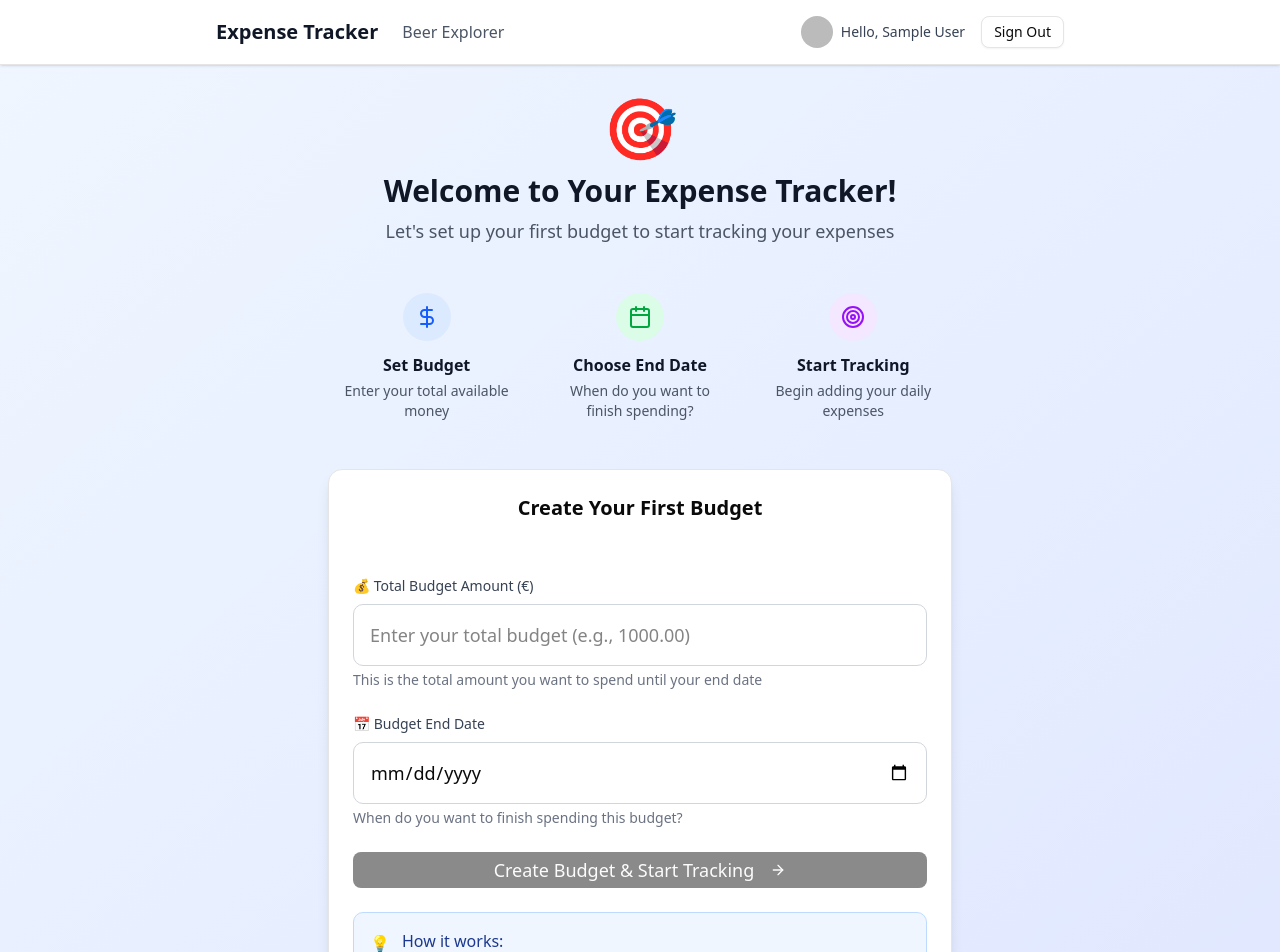
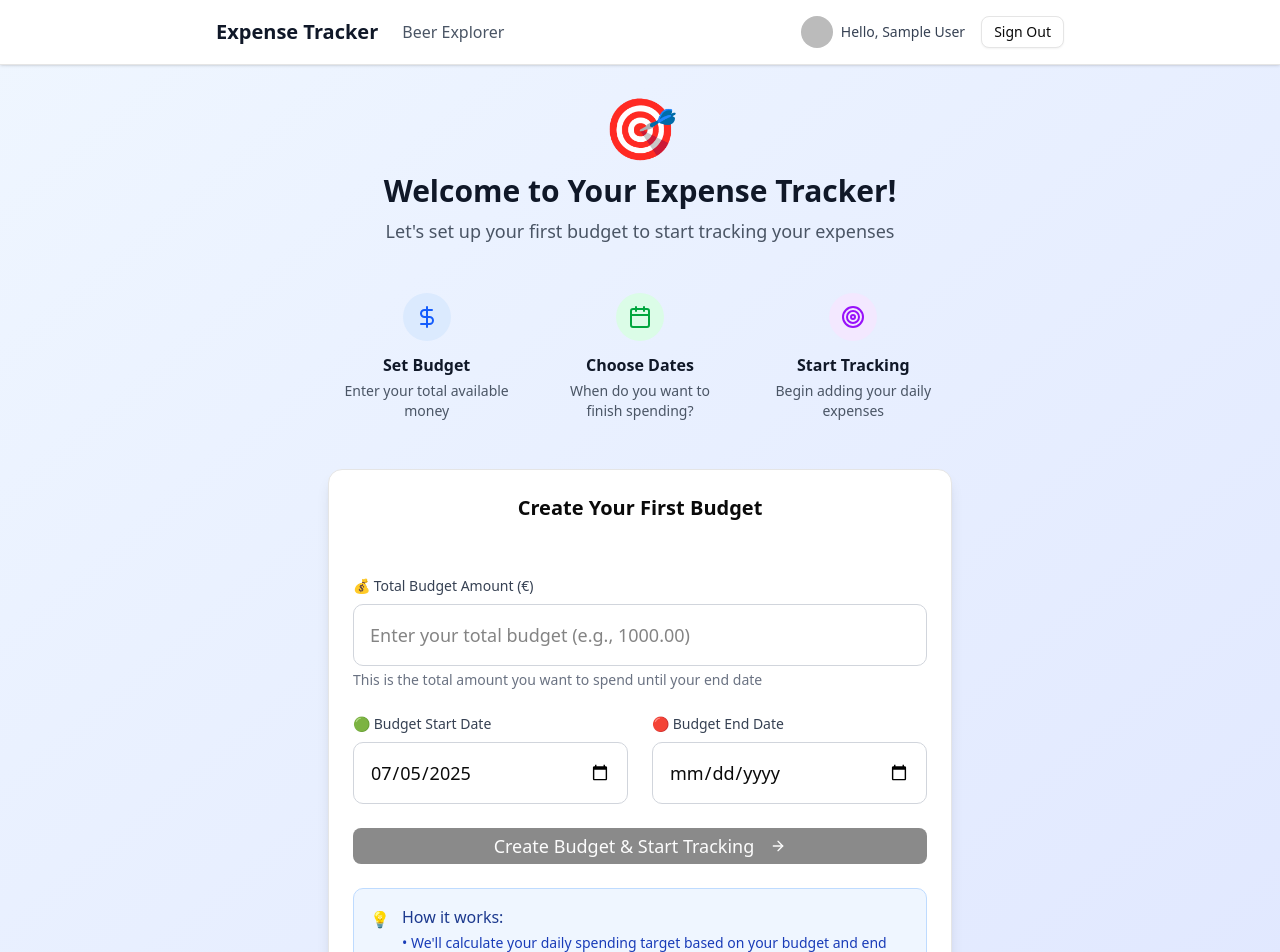
Before and after one commit to wangilisasi/beer, a Next.js app: page / in a window 1280 px wide. Shown: the top 952 px of the page. Built offline with nearby package versions, Linux system fonts and the light colour scheme; no server answers; the database is empty; sample sign-in values are in the browser's storage.

Commit message:
feat: support budget startDate (schema, API, UI)

```diff
--- a/app/api/expense-tracker/route.ts
+++ b/app/api/expense-tracker/route.ts
@@ -61,7 +61,7 @@ export async function POST(request: NextRequest) {
     }
 
     const body = await request.json();
-    const { totalMoney, endDate } = body;
+    const { totalMoney, startDate, endDate } = body;
 
     // Check if tracker already exists for this user
     const existingTracker = await prisma.expenseTracker.findFirst({
@@ -76,6 +76,7 @@ export async function POST(request: NextRequest) {
         where: { id: existingTracker.id },
         data: {
           totalMoney: parseFloat(totalMoney),
+          startDate,
           endDate,
           updatedAt: new Date()
         },
@@ -94,6 +95,7 @@ export async function POST(request: NextRequest) {
       const newTracker = await prisma.expenseTracker.create({
         data: {
           totalMoney: parseFloat(totalMoney),
+          startDate,
           endDate,
           userId: session.user.id
         },
--- a/app/page.tsx
+++ b/app/page.tsx
@@ -42,7 +42,7 @@ export default async function TrackerPage() {
                   <span className="text-green-500 mr-2">📅</span>
                   <span className="text-gray-600 font-medium">Start Date</span>
                 </div>
-                <p className="text-lg font-bold text-gray-900">2025-07-04</p>
+                <p className="text-lg font-bold text-gray-900">{data.startDate}</p>
               </div>
               <div className="text-center border-b sm:border-b-0 pb-4 sm:pb-0">
                 <div className="flex items-center justify-center mb-2">
@@ -68,7 +68,7 @@ export default async function TrackerPage() {
             <CardContent className="p-4 relative">
               <div className="flex items-center justify-between mb-2">
                 <h3 className="text-sm font-medium text-gray-600">Total Budget</h3>
-                <BudgetDialog totalMoney={data.totalMoney} endDate={data.endDate}>
+                <BudgetDialog totalMoney={data.totalMoney} startDate={data.startDate} endDate={data.endDate}>
                   <button className="text-gray-400 hover:text-blue-600 transition-colors duration-200 p-1 rounded-full hover:bg-blue-50">
                     <Edit size={16} />
                   </button>
--- a/components/BudgetDialog.tsx
+++ b/components/BudgetDialog.tsx
@@ -7,20 +7,23 @@ import { Button } from "@/components/ui/button";
 
 interface BudgetDialogProps {
   totalMoney: number;
+  startDate: string;
   endDate: string;
   children: React.ReactNode;
 }
 
-export default function BudgetDialog({ totalMoney, endDate, children }: BudgetDialogProps) {
+export default function BudgetDialog({ totalMoney, startDate, endDate, children }: BudgetDialogProps) {
   const [budgetModalOpen, setBudgetModalOpen] = useState(false);
   const [budgetInput, setBudgetInput] = useState<string>(String(totalMoney));
+  const [startDateInput, setStartDateInput] = useState<string>(startDate);
+  const [endDateInput, setEndDateInput] = useState<string>(endDate);
   const router = useRouter();
 
   const handleUpdateBudget = async (newTotalMoney: number) => {
     await fetch("/api/expense-tracker", {
       method: "POST",
       headers: { "Content-Type": "application/json" },
-      body: JSON.stringify({ totalMoney: newTotalMoney, endDate }),
+      body: JSON.stringify({ totalMoney: newTotalMoney, startDate: startDateInput, endDate: endDateInput }),
     });
     router.refresh();
   };
@@ -31,6 +34,8 @@ export default function BudgetDialog({ totalMoney, endDate, children }: BudgetDi
         <div
           onClick={() => {
             setBudgetInput(String(totalMoney));
+            setStartDateInput(startDate);
+            setEndDateInput(endDate);
             setBudgetModalOpen(true);
           }}
         >
@@ -39,7 +44,7 @@ export default function BudgetDialog({ totalMoney, endDate, children }: BudgetDi
       </DialogTrigger>
       <DialogContent>
         <DialogHeader>
-          <DialogTitle>Set Total Budget</DialogTitle>
+          <DialogTitle>Update Budget</DialogTitle>
         </DialogHeader>
         <form
           onSubmit={async (e) => {
@@ -61,6 +66,20 @@ export default function BudgetDialog({ totalMoney, endDate, children }: BudgetDi
             step="0.01"
             required
           />
+          <input
+            type="date"
+            value={startDateInput}
+            onChange={(e) => setStartDateInput(e.target.value)}
+            className="p-3 border border-gray-300 rounded-lg focus:ring-2 focus:ring-blue-500 focus:border-transparent"
+            required
+          />
+          <input
+            type="date"
+            value={endDateInput}
+            onChange={(e) => setEndDateInput(e.target.value)}
+            className="p-3 border border-gray-300 rounded-lg focus:ring-2 focus:ring-blue-500 focus:border-transparent"
+            required
+          />
           <DialogFooter>
             <Button type="submit" variant="default">
               Save
--- a/components/NewUserSetup.tsx
+++ b/components/NewUserSetup.tsx
@@ -8,13 +8,14 @@ import { Calendar, DollarSign, Target, ArrowRight } from "lucide-react";
 
 export default function NewUserSetup() {
   const [budget, setBudget] = useState("");
+  const [startDate, setStartDate] = useState(new Date().toISOString().split("T")[0]);
   const [endDate, setEndDate] = useState("");
   const [isCreating, setIsCreating] = useState(false);
   const router = useRouter();
 
   const handleCreateBudget = async (e: React.FormEvent) => {
     e.preventDefault();
-    if (!budget || !endDate || isCreating) return;
+    if (!budget || !startDate || !endDate || isCreating) return;
 
     try {
       setIsCreating(true);
@@ -23,6 +24,7 @@ export default function NewUserSetup() {
         headers: { "Content-Type": "application/json" },
         body: JSON.stringify({
           totalMoney: parseFloat(budget),
+          startDate: startDate,
           endDate: endDate,
         }),
       });
@@ -39,8 +41,7 @@ export default function NewUserSetup() {
     }
   };
 
-  // Get today's date for min date
-  const today = new Date().toISOString().split("T")[0];
+  // previously used for min date validation; no longer needed after adding both date pickers
 
   return (
     <div className="min-h-screen bg-gradient-to-br from-blue-50 to-indigo-100 py-8">
@@ -69,7 +70,7 @@ export default function NewUserSetup() {
             <div className="w-12 h-12 bg-green-100 rounded-full flex items-center justify-center mx-auto mb-3">
               <Calendar className="w-6 h-6 text-green-600" />
             </div>
-            <h3 className="font-semibold text-gray-900 mb-1">Choose End Date</h3>
+            <h3 className="font-semibold text-gray-900 mb-1">Choose Dates</h3>
             <p className="text-sm text-gray-600">When do you want to finish spending?</p>
           </div>
           <div className="text-center p-4">
@@ -108,27 +109,40 @@ export default function NewUserSetup() {
                 </p>
               </div>
 
+              <div className="grid grid-cols-1 md:grid-cols-2 gap-6">
                 <div>
                   <label className="block text-sm font-medium text-gray-700 mb-2">
-                  📅 Budget End Date
+                    🟢 Budget Start Date
+                  </label>
+                  <input
+                    type="date"
+                    value={startDate}
+                    onChange={(e) => setStartDate(e.target.value)}
+                    max={endDate || undefined}
+                    className="w-full p-4 border border-gray-300 rounded-lg focus:ring-2 focus:ring-blue-500 focus:border-transparent text-lg"
+                    disabled={isCreating}
+                    required
+                  />
+                </div>
+                <div>
+                  <label className="block text-sm font-medium text-gray-700 mb-2">
+                    🔴 Budget End Date
                   </label>
                   <input
                     type="date"
                     value={endDate}
                     onChange={(e) => setEndDate(e.target.value)}
-                  min={today}
+                    min={startDate}
                     className="w-full p-4 border border-gray-300 rounded-lg focus:ring-2 focus:ring-blue-500 focus:border-transparent text-lg"
                     disabled={isCreating}
                     required
                   />
-                <p className="text-sm text-gray-500 mt-1">
-                  When do you want to finish spending this budget?
-                </p>
+                </div>
               </div>
 
               <Button
                 type="submit"
-                disabled={!budget || !endDate || isCreating}
+                disabled={!budget || !startDate || !endDate || isCreating}
                 className="w-full py-4 text-lg"
                 variant="default"
               >
--- a/lib/expenseTracker.ts
+++ b/lib/expenseTracker.ts
@@ -9,6 +9,7 @@ export interface ExpenseEntry {
 
 export interface TrackerData {
   totalMoney: number;
+  startDate: string;
   endDate: string;
   expenses: ExpenseEntry[];
   hasTracker: boolean;
@@ -81,6 +82,7 @@ export async function getTrackerData(userId: string): Promise<TrackerData> {
   return {
     hasTracker: tracker !== null,
     totalMoney: tracker?.totalMoney ?? 0,
+    startDate: (tracker as { startDate?: string } | null)?.startDate ?? new Date().toISOString().split("T")[0],
     endDate: tracker?.endDate ?? "2025-08-31",
     expenses: (tracker?.expenses ?? []) as ExpenseEntry[],
   };
```
Also changed, not shown: 1 other file (tests, documents, lock files or other folders). Lines whose indentation alone changed are shown as unchanged.
